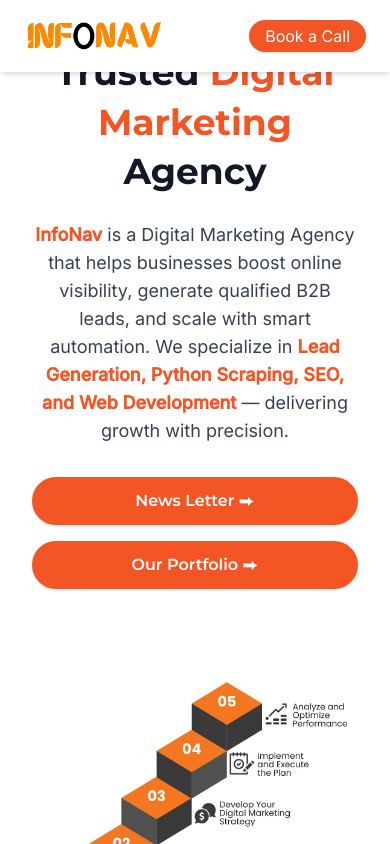
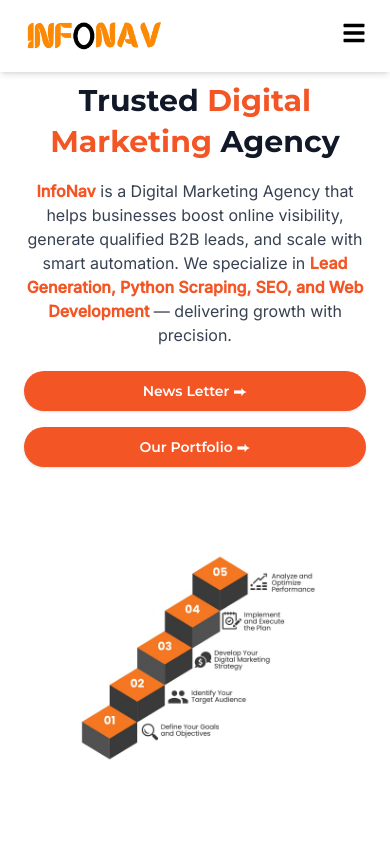
Before and after one commit to SallalZahid56/Infonav-in-React, a React (Vite) app: page / in a window 390 px wide. Shown: the top 844 px of the page. Built offline with nearby package versions, Linux system fonts and the light colour scheme.

Commit message:
Initial commit

```diff
--- a/src/components/Hero.jsx
+++ b/src/components/Hero.jsx
@@ -3,31 +3,40 @@ import heroPic from "../assets/heroPic.png"; // ✅ adjust path if needed
 
 const Hero = () => {
   return (
-    <section className="w-full bg-white pt-12">
-      <div className="max-w-7xl mx-auto px-8 lg:px-20 flex flex-col md:flex-row items-center">
+    <section className="w-full bg-white pt-20 md:pt-22 lg:pt-10">
+      {/* ↑ increased top padding for tablets (md:pt-24) so text doesn’t touch navbar */}
+
+      <div className="max-w-7xl mx-auto px-6 sm:px-8 md:px-12 lg:px-20 flex flex-col md:flex-row items-center gap-12">
 
         {/* Left Content */}
         <div className="flex-1 text-center md:text-left">
-          <h1 className="font-heading text-4xl md:text-5xl font-bold leading-snug text-gray-900">
+          <h1 className="font-heading text-3xl sm:text-4xl md:text-4xl lg:text-5xl font-bold leading-snug text-gray-900">
             Trusted <span className="text-brandOrange">Digital Marketing</span>{" "}
             Agency
           </h1>
 
-          <p className="font-sans text-gray-700 mt-6 text-lg">
-            <span className="font-semibold text-brandOrange">InfoNav</span> is a Digital Marketing Agency that helps businesses boost online visibility, generate qualified B2B leads, and scale with smart automation. We specialize in <span className="font-semibold text-brandOrange"> Lead Generation, Python Scraping, SEO, and Web Development</span>  — delivering growth with precision.
+          <p className="font-sans text-gray-700 mt-4 sm:mt-6 text-base sm:text-lg md:leading-relaxed">
+            <span className="font-semibold text-brandOrange">InfoNav</span> is a
+            Digital Marketing Agency that helps businesses boost online visibility,
+            generate qualified B2B leads, and scale with smart automation. We
+            specialize in{" "}
+            <span className="font-semibold text-brandOrange">
+              Lead Generation, Python Scraping, SEO, and Web Development
+            </span>{" "}
+            — delivering growth with precision.
           </p>
 
           {/* Buttons */}
-          <div className="mt-8 flex flex-col sm:flex-row gap-4 justify-center md:justify-start">
+          <div className="mt-6 sm:mt-8 flex flex-col sm:flex-row gap-4 justify-center md:justify-start">
             <a
               href="#newsletter"
-              className="bg-brandOrange text-white font-heading px-6 py-3 rounded-full shadow hover:bg-black transition flex items-center justify-center"
+              className="bg-brandOrange text-white font-heading px-6 sm:px-7 py-2.5 sm:py-3 rounded-full shadow hover:bg-black transition flex items-center justify-center text-sm sm:text-base md:text-lg"
             >
               News Letter ⮕
             </a>
             <a
               href="#portfolio"
-              className="bg-brandOrange text-white font-heading px-6 py-3 rounded-full shadow hover:bg-black transition flex items-center justify-center"
+              className="bg-brandOrange text-white font-heading px-6 sm:px-7 py-2.5 sm:py-3 rounded-full shadow hover:bg-black transition flex items-center justify-center text-sm sm:text-base md:text-lg"
             >
               Our Portfolio ⮕
             </a>
@@ -35,11 +44,11 @@ const Hero = () => {
         </div>
 
         {/* Right Image */}
-        <div className="flex-1 mt-10 md:mt-0 flex justify-center">
+        <div className="flex-1 flex justify-center">
           <img
             src={heroPic}
             alt="Hero"
-            className="w-full max-w-md md:max-w-lg"
+            className="w-64 sm:w-80 md:w-96 lg:w-full max-w-md md:max-w-lg"
           />
         </div>
       </div>
--- a/src/components/Navbar.jsx
+++ b/src/components/Navbar.jsx
@@ -1,7 +1,10 @@
-import React from "react";
-import logo from "../assets/logo.png"; // ✅ adjust path if needed
+import React, { useState } from "react";
+import { FaBars, FaTimes } from "react-icons/fa";
+import logo from "../assets/logo.png";
 
 const Navbar = () => {
+  const [isOpen, setIsOpen] = useState(false);
+
   return (
     <nav className="w-full bg-white shadow-md fixed top-0 left-0 z-50">
       <div className="container mx-auto px-6 py-2 flex justify-between items-center">
@@ -12,13 +15,13 @@ const Navbar = () => {
             <img
               src={logo}
               alt="InfoNav Logo"
-                            className="h-14 w-auto" // slightly smaller logo
+              className="h-14 w-auto"
             />
           </a>
         </div>
 
-                {/* Center: Nav Links */}
-                <ul className="hidden md:flex space-x-6 font-heading text-base">
+        {/* Center: Nav Links (Desktop → lg and up) */}
+        <ul className="hidden lg:flex space-x-6 font-heading text-base">
           <li><a href="#home" className="text-black hover:text-brandOrange transition">Home</a></li>
           <li><a href="#services" className="text-black hover:text-brandOrange transition">Services</a></li>
           <li><a href="#about" className="text-black hover:text-brandOrange transition">About Us</a></li>
@@ -27,8 +30,8 @@ const Navbar = () => {
           <li><a href="#contact" className="text-black hover:text-brandOrange transition">Contact Us</a></li>
         </ul>
 
-                {/* Right: Book a Call */}
-                <div>
+        {/* Right: Book a Call (Desktop only → lg and up) */}
+        <div className="hidden lg:block">
           <a
             href="#contact"
             className="bg-brandOrange text-white px-4 py-1.5 rounded-full shadow hover:bg-black hover:text-white transition"
@@ -36,7 +39,41 @@ const Navbar = () => {
             Book a Call
           </a>
         </div>
+
+        {/* Mobile/Tablet Menu Button (below lg) */}
+        <div className="lg:hidden">
+          <button
+            onClick={() => setIsOpen(!isOpen)}
+            className="text-black text-2xl focus:outline-none"
+          >
+            {isOpen ? <FaTimes /> : <FaBars />}
+          </button>
         </div>
+      </div>
+
+      {/* Mobile/Tablet Dropdown Menu */}
+      {isOpen && (
+        <div className="lg:hidden bg-white shadow-lg">
+          <ul className="flex flex-col space-y-4 px-6 py-5 font-heading text-lg">
+            <li><a href="#home" className="text-black hover:text-brandOrange transition">Home</a></li>
+            <li><a href="#services" className="text-black hover:text-brandOrange transition">Services</a></li>
+            <li><a href="#about" className="text-black hover:text-brandOrange transition">About Us</a></li>
+            <li><a href="#portfolio" className="text-black hover:text-brandOrange transition">Portfolio</a></li>
+            <li><a href="#team" className="text-black hover:text-brandOrange transition">Our Team</a></li>
+            <li><a href="#contact" className="text-black hover:text-brandOrange transition">Contact Us</a></li>
+
+            {/* Book a Call for Mobile/Tablet */}
+            <li>
+              <a
+                href="#contact"
+                className="bg-brandOrange text-white px-4 py-2 rounded-full shadow hover:bg-black hover:text-white transition block text-center"
+              >
+                Book a Call
+              </a>
+            </li>
+          </ul>
+        </div>
+      )}
     </nav>
   );
 };
```
Lines whose indentation alone changed are shown as unchanged.
